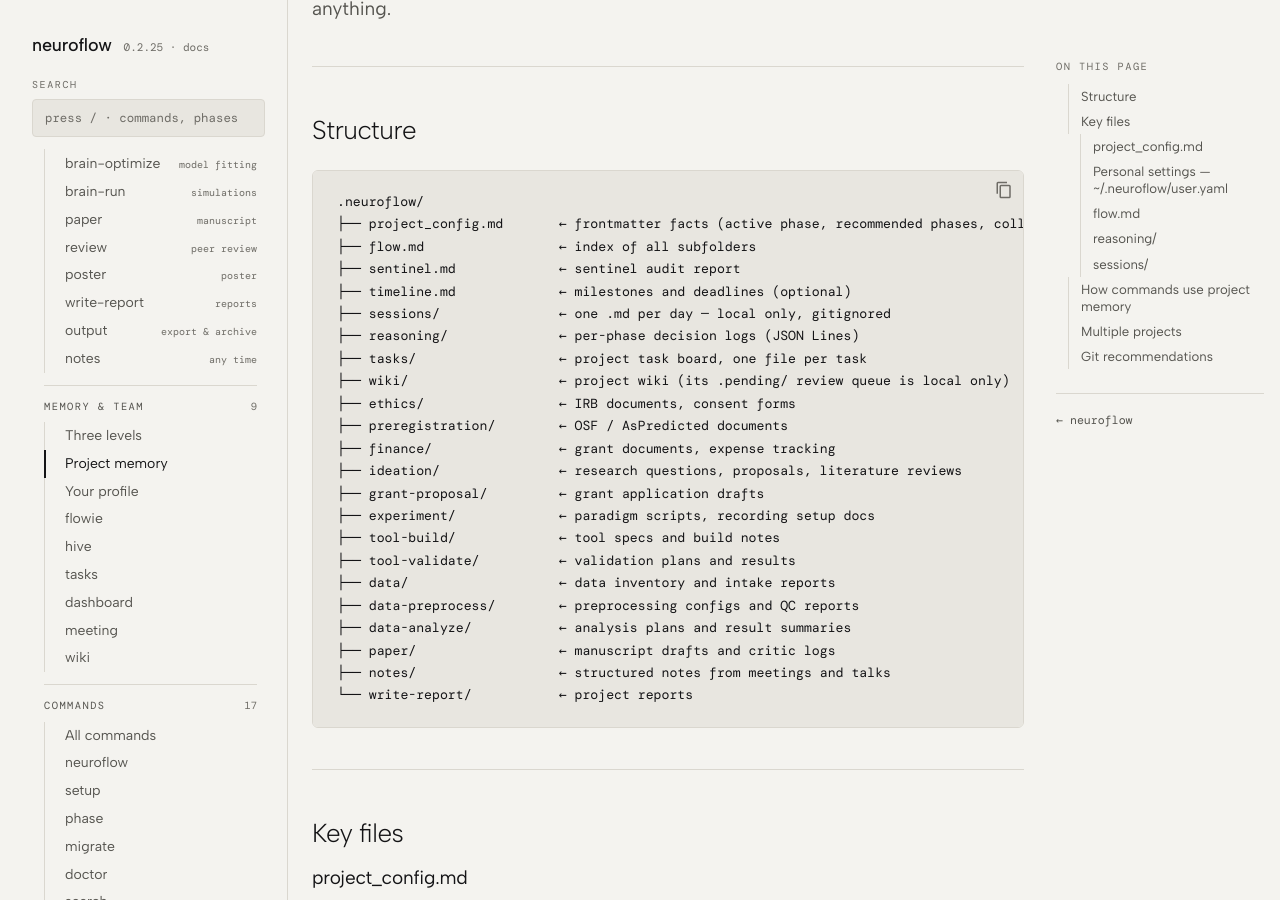
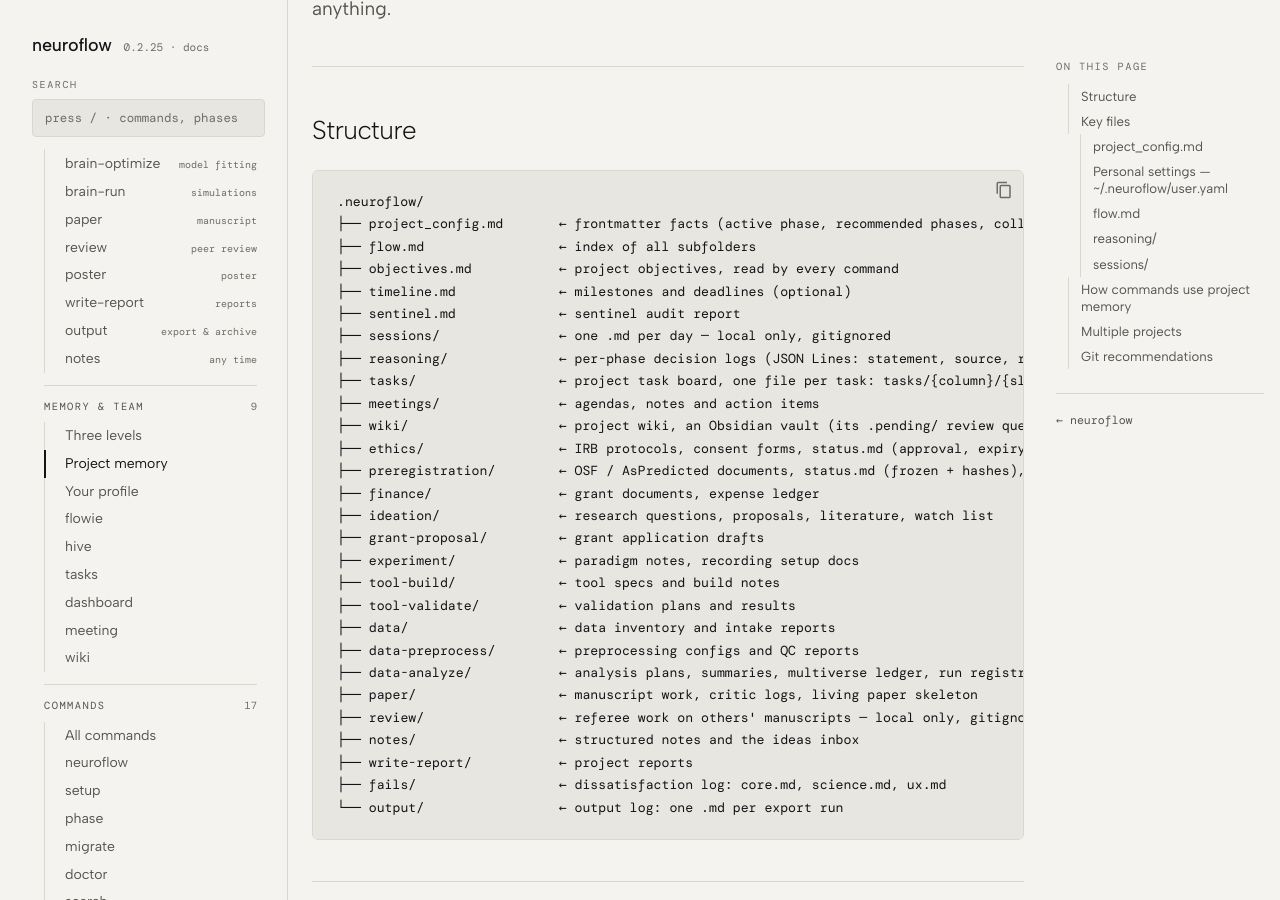
Before and after one commit to stanislavjiricek/neuroflow, an MkDocs documentation site: the page built from docs/concepts/project-memory.md, in a window 1280 px wide and 900 px high, scrolled down 353 px. Built offline with MkDocs 1.6.1 and Material for MkDocs 9.7.7, drawn with Linux system fonts in a browser that asks for light colours; some web fonts are replaced; comment, search, counter and statistics services are not loaded.

Commit message:
docs: hold every fact the README sections that move out still carry alone
Before Why, Hooks, the mod, Project memory and Integrations leave the
README, the docs pages get what only the README said:
- hooks.md: the flowie hook pulls with --autostash, holds back a file
  with a machine-local path (local_paths.py, nf: local-path-ok), skips
  while a file is conflicted and logs `autostash conflict`
- integrations.md: a Google Workspace CLI section (npm install, gws auth
  setup --login or the one-time Cloud Console steps, gws auth login),
  pinned MCP versions, Zotero writes only after a confirmation
- project-memory.md: the fuller memory tree (objectives.md, meetings/,
  review/ local only, fails/, output/, status files, ledgers)
- mods.md: the living-paper, X-ray and wiki-review panes
- troubleshooting.md: "Getting help" links the changelog, not the README

Co-Authored-By: Claude Opus 5.5 <noreply@anthropic.com>

````diff
--- a/docs/concepts/project-memory.md
+++ b/docs/concepts/project-memory.md
@@ -16,26 +16,31 @@ It is the shared brain of your neuroflow project — a set of structured Markdow
 .neuroflow/
 ├── project_config.md       ← frontmatter facts (active phase, recommended phases, collaborators) + notes
 ├── flow.md                 ← index of all subfolders
+├── objectives.md           ← project objectives, read by every command
+├── timeline.md             ← milestones and deadlines (optional)
 ├── sentinel.md             ← sentinel audit report
-├── timeline.md             ← milestones and deadlines (optional)
 ├── sessions/               ← one .md per day — local only, gitignored
-├── reasoning/              ← per-phase decision logs (JSON Lines)
-├── tasks/                  ← project task board, one file per task
-├── wiki/                   ← project wiki (its .pending/ review queue is local only)
-├── ethics/                 ← IRB documents, consent forms
-├── preregistration/        ← OSF / AsPredicted documents
-├── finance/                ← grant documents, expense tracking
-├── ideation/               ← research questions, proposals, literature reviews
+├── reasoning/              ← per-phase decision logs (JSON Lines: statement, source, reasoning)
+├── tasks/                  ← project task board, one file per task: tasks/{column}/{slug}.md
+├── meetings/               ← agendas, notes and action items
+├── wiki/                   ← project wiki, an Obsidian vault (its .pending/ review queue is local only)
+├── ethics/                 ← IRB protocols, consent forms, status.md (approval, expiry, ai_processing)
+├── preregistration/        ← OSF / AsPredicted documents, status.md (frozen + hashes), deviations.md
+├── finance/                ← grant documents, expense ledger
+├── ideation/               ← research questions, proposals, literature, watch list
 ├── grant-proposal/         ← grant application drafts
-├── experiment/             ← paradigm scripts, recording setup docs
+├── experiment/             ← paradigm notes, recording setup docs
 ├── tool-build/             ← tool specs and build notes
 ├── tool-validate/          ← validation plans and results
 ├── data/                   ← data inventory and intake reports
 ├── data-preprocess/        ← preprocessing configs and QC reports
-├── data-analyze/           ← analysis plans and result summaries
-├── paper/                  ← manuscript drafts and critic logs
-├── notes/                  ← structured notes from meetings and talks
-└── write-report/           ← project reports
+├── data-analyze/           ← analysis plans, summaries, multiverse ledger, run registry
+├── paper/                  ← manuscript work, critic logs, living paper skeleton
+├── review/                 ← referee work on others' manuscripts — local only, gitignored
+├── notes/                  ← structured notes and the ideas inbox
+├── write-report/           ← project reports
+├── fails/                  ← dissatisfaction log: core.md, science.md, ux.md
+└── output/                 ← output log: one .md per export run
 ```
 
 ---
````
Also changed, not shown: docs/concepts/hooks.md (+6 -1 lines), docs/concepts/mods.md (+1 -1 lines), docs/integrations.md (+33 -2 lines), docs/troubleshooting.md (+1 -1 lines).
